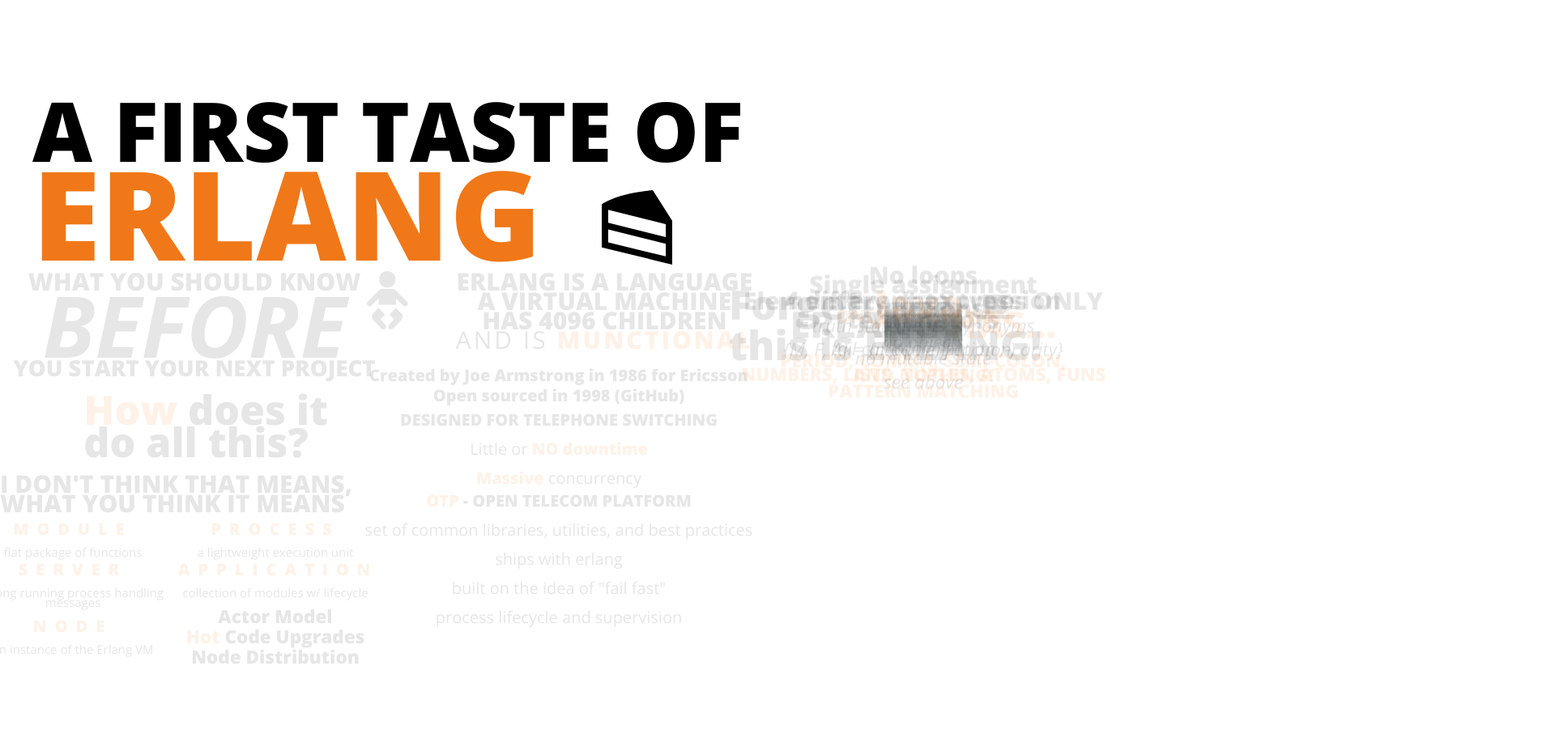
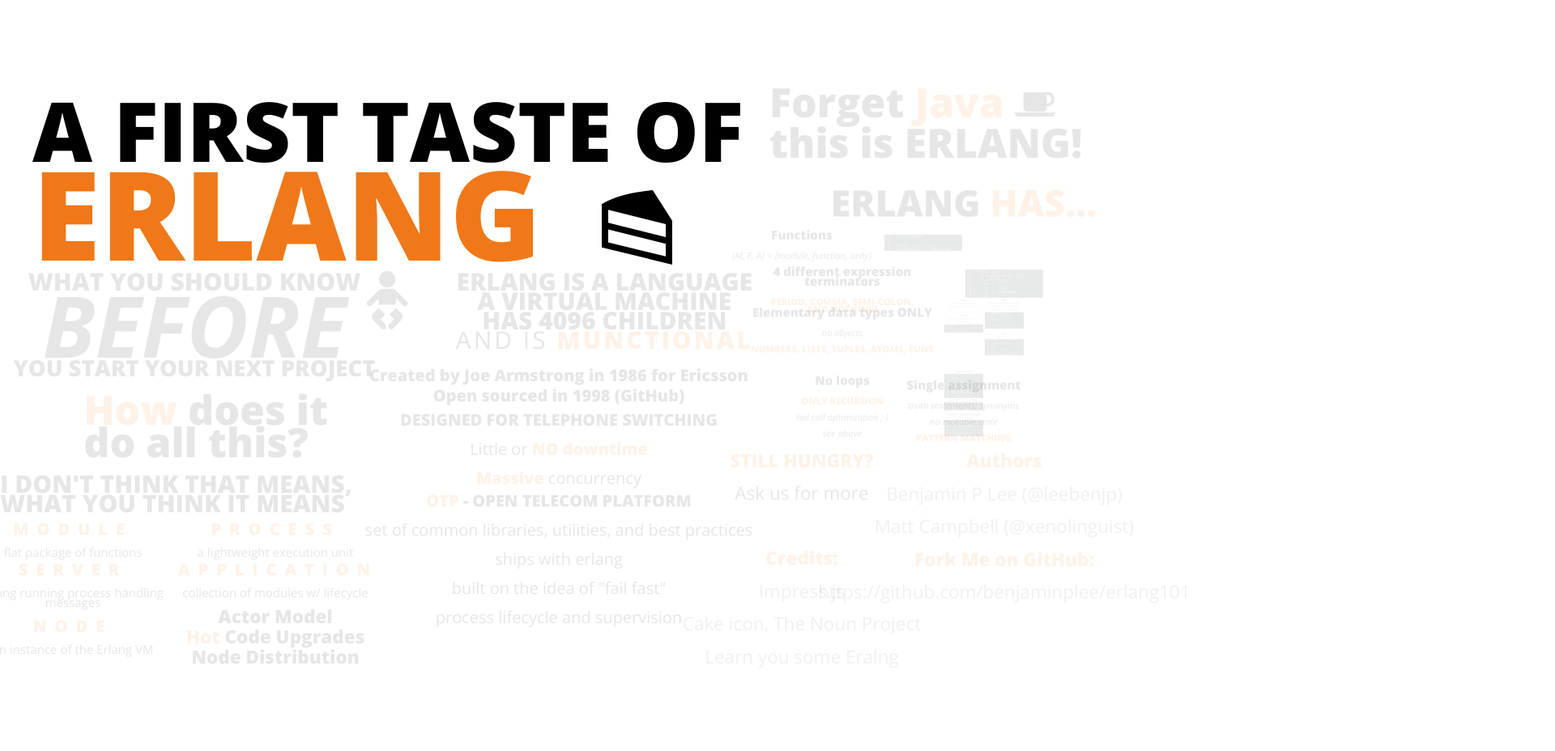
Before and after one commit to asynchrony/firsttasteoferlang, a plain HTML site: page index.html in a window 1280 px wide. Shown: the top 928 px of the page at 81% size, 1920 px wide, since content can reach past the window. Drawn offline with nearby package versions, Linux system fonts and the light colour scheme.

Commit message:
layout, typos, etc

```diff
--- a/index.html
+++ b/index.html
@@ -114,7 +114,7 @@
         <p>Node Distribution</p>
       </div>
 
-      <div id="notjava" class="step" data-x="1000" data-y="0">
+      <div id="notjava" class="step" data-x="1100" data-y="-500">
         <div class="bold">
           <div>
             Forget <b>Java</b>
@@ -125,16 +125,16 @@
 			  </div>
       </div>
 
-      <div id="erlanghas" class="step" data-x="1000" data-y="0">
+      <div id="erlanghas" class="step" data-x="1100" data-y="-300">
         <p class="bold big">Erlang <b>has...</b></p>
       </div>
 
-      <div class="step has" data-x="1000" data-y="0">
+      <div class="step has" data-x="700" data-y="-200" data-scale="0.5">
         <p class="bold">Functions</p>
         <p><i>{M, F, A} = {module, function, arity}</i></p>
       </div>
 
-      <div class="step code"  data-x="1000" data-y="0" data-scale="0.2">
+      <div class="step code"  data-x="1000" data-y="-200" data-scale="0.2">
         <pre class='brush: erlang'>
           -module(math).
 
@@ -143,12 +143,12 @@
         </pre>
       </div>
 
-      <div class="step has"  data-x="1000" data-y="0">
+      <div class="step has"  data-x="800" data-y="-100" data-scale="0.5">
         <p class="bold">4 different expression terminators</p>
         <p class="big"><b>period, comma, semi-colon,<br/> and nothing!</b></p>
       </div>
 
-      <div class="step code"  data-x="1000" data-y="0" data-scale="0.2">
+      <div class="step code"  data-x="1200" data-y="-100" data-scale="0.2">
         <pre class='brush: erlang'>
           foo(X, Y) ->
             Y = math:add(X, Y),
@@ -160,19 +160,19 @@
         </pre>
       </div>
 
-      <div class="step has"  data-x="1000" data-y="0">
+      <div class="step has"  data-x="800" data-y="0" data-scale="0.5">
         <p class="bold">Elementary data types ONLY</p>
         <p><i>no objects</i></p>
         <p class="big"><b>Numbers, Lists, Tuples, Atoms, Funs</b></p>
       </div>
 
-      <div class="step code"  data-x="1000" data-y="0" data-scale="0.2">
+      <div class="step code"  data-x="1100" data-y="-50" data-scale="0.1">
         <p class="bold">atoms</p>
         <p><i>name = value (like Ruby symbols)</i></p>
         <p><i>generally start with lowercase letter</i></p>
       </div>
 
-      <div class="step code"  data-x="1000" data-y="0" data-scale="0.2">
+      <div class="step code"  data-x="1100" data-y="0" data-scale="0.1">
         <p class="bold">{tuples}</p>
         <p><i>fixed length ordered list of elements</i></p>
         <p><i>can contain anything</i></p>
@@ -184,7 +184,7 @@
         </pre>
       </div>
 
-      <div class="step code"  data-x="1000" data-y="0" data-scale="0.2">
+      <div class="step code"  data-x="1200" data-y="-25" data-scale="0.1">
         <p class="bold">[lists]</p>
         <p><i>ordered arbitrary length list of elements</i></p>
         <p><i>singly linked; can contain anything</i></p>
@@ -201,7 +201,7 @@
         </pre>
       </div>
 
-      <div class="step code"  data-x="1000" data-y="0" data-scale="0.2">
+      <div class="step code"  data-x="1200" data-y="50" data-scale="0.1">
         <p class="bold">Funs</p>
         <p><i>lambdas. closures.</i></p>
         <pre class='brush: erlang'>
@@ -216,21 +216,21 @@
         </pre>
       </div>
 
-      <div class="step has"  data-x="1000" data-y="0">
+      <div class="step has" data-x="800" data-y="200" data-scale="0.5">
         <p class="bold">No loops</p>
-        <p class="big"><b>only recurssion</b></p>
+        <p class="big"><b>only recursion</b></p>
         <p><i>tail call optimization ;-)</i></p>
         <p><i>see above</i></p>
       </div>
 
-      <div class="step has"  data-x="1000" data-y="0">
+      <div class="step has" data-x="1100" data-y="200" data-scale="0.5">
         <p class="bold">Single assignment</p>
         <p><i>truth statements; synonyms</i></p>
         <p><i>no mutable state</i></p>
         <p class="big"><b>pattern matching</b></p>
       </div>
 
-      <div class="step code"  data-x="1000" data-y="0" data-scale="0.2">
+      <div class="step code" data-x="1100" data-y="150" data-scale="0.1">
         <p class="bold">Simple Examples</p>
         <pre class='brush: erlang'>
           X = 4.
@@ -248,8 +248,8 @@
         </pre>
       </div>
 
-      <div class="step code"  data-x="1000" data-y="0" data-scale="0.2">
-        <p class="bold">Recursive <b>Fibonoci</b> in Erlang</p>
+      <div class="step code"  data-x="1100" data-y="200" data-scale="0.1">
+        <p class="bold">Recursive <b>Fibonacci</b> in Erlang</p>
         <pre class='brush: erlang'>
           fib(0) -> 0;
           fib(1) -> 1;
@@ -258,7 +258,7 @@
         </pre>
       </div>
 
-      <div class="step smallcode"  data-x="1000" data-y="0" data-scale="0.2">
+      <div class="step smallcode"  data-x="1100" data-y="250" data-scale="0.1">
         <p class="bold">Crazy bit string pattern matching</p>
         <p><i>one byte TYPE, two byte LENGTH, then payload</i></p>
         <pre class='brush: erlang'>
@@ -273,12 +273,12 @@
         </pre>
       </div>
 
-      <div id="stillhungry" class="step" data-x="10000" data-y="10000">
+      <div id="stillhungry" class="step" data-x="700" data-y="400">
         <p class="big bold"><b>Still Hungry?</b></p>
         <p>Ask us for more</p>
       </div>
 
-      <div id="forkme" class="step" data-x="10000" data-y="10000">
+      <div id="forkme" class="step" data-x="1200" data-y="500">
         <p><b>Authors</b></p>
         <p><a href="https://github.com/benjaminplee">Benjamin P Lee (@leebenjp)</a></p>
         <p><a href="https://github.com/xenolinguist">Matt Campbell (@xenolinguist)</a></p>
@@ -286,10 +286,11 @@
         <p><a href="https://github.com/benjaminplee/erlang101">https://github.com/benjaminplee/erlang101</a></p>
       </div>
 
-      <div id="credits" class="step" data-x="20000" data-y="20000">
+      <div id="credits" class="step" data-x="700" data-y="700">
         <p><b>Credits:</b></p>
         <p><a href="https://github.com/bartaz/impress.js/">Impress.js</a></p>
         <p><a href="http://thenounproject.com/noun/cake/#icon-No557">Cake icon, The Noun Project</a></p>
+        <p><a href="http://learnyousomeerlang.com/">Learn you some Eralng</a></p>
       </div>
 
     </div>
```
